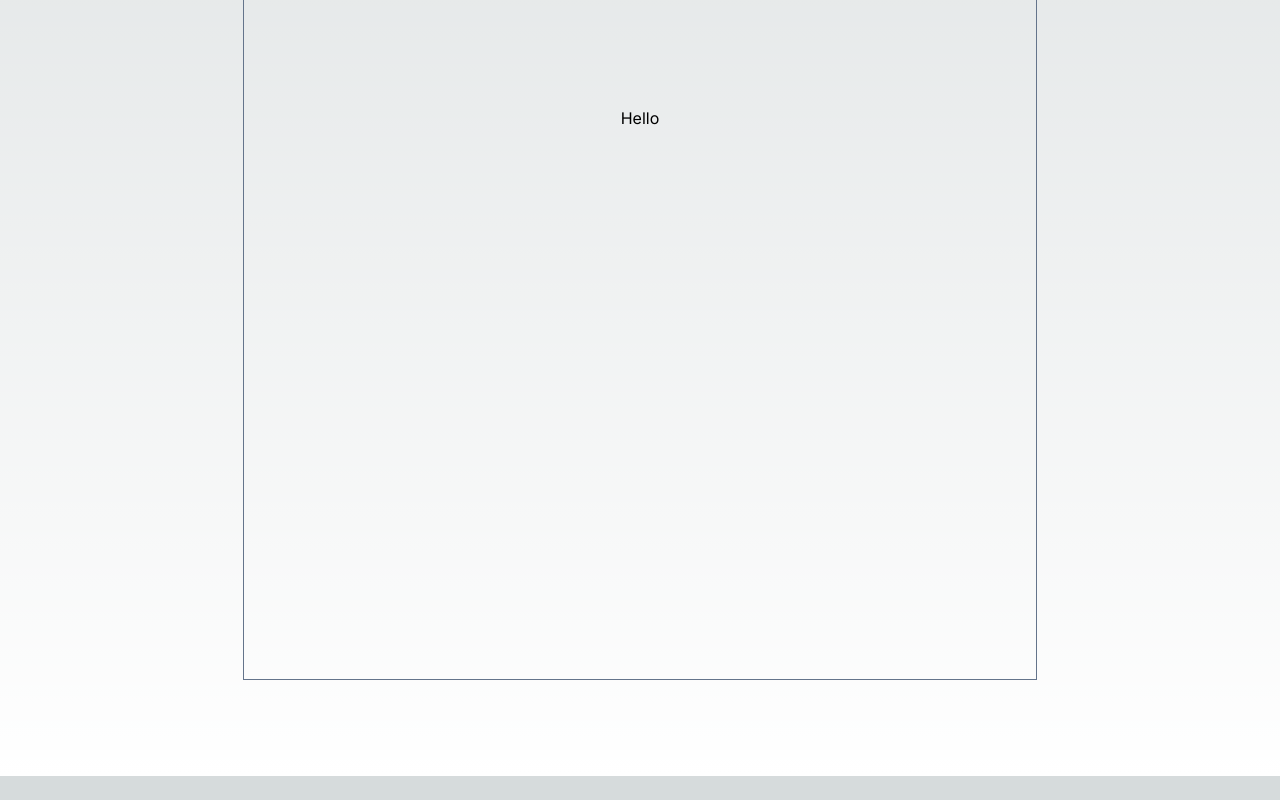
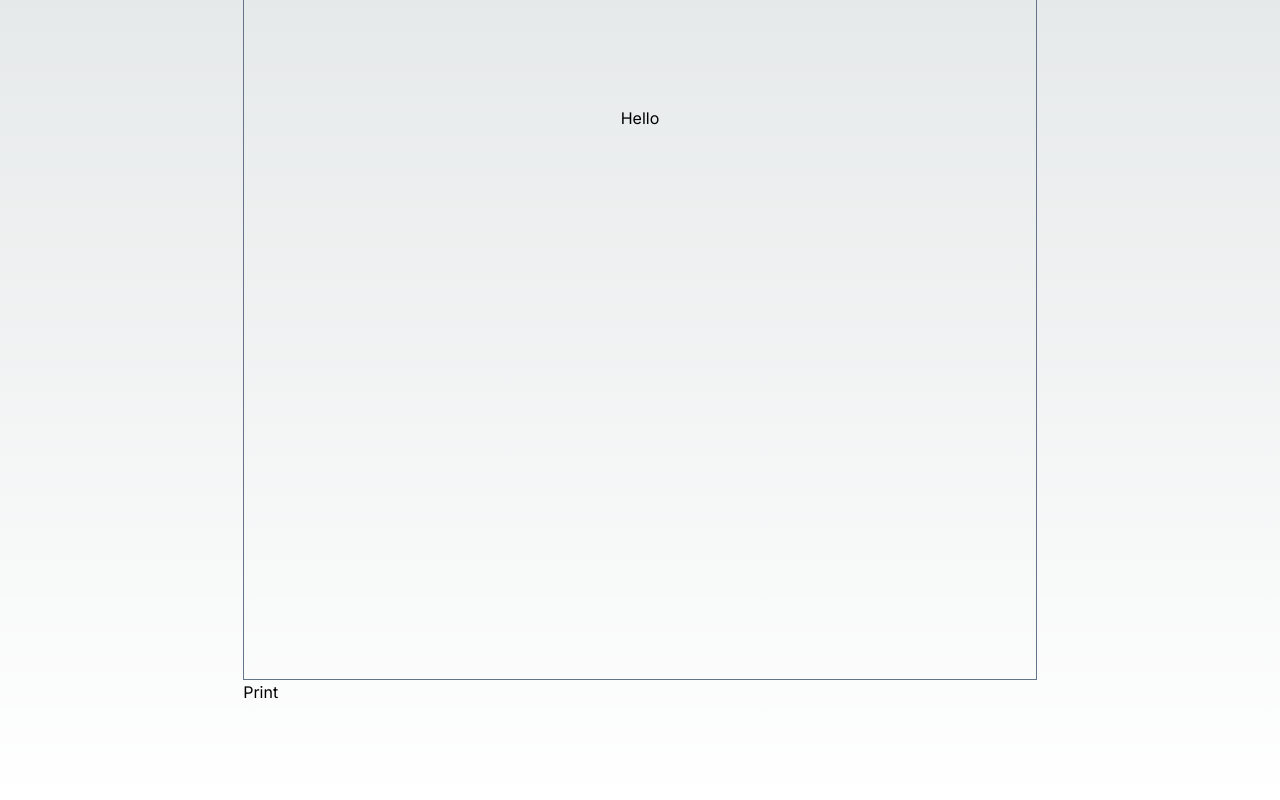
Before and after one commit to jakubfiglak/resume, a Next.js app: page / in a window 1280 px wide. Shown: the part 539-1339 px from the top of the page. Before the commit the page ends 1315 px from the top, so only its background shows below. Built offline with nearby package versions, Linux system fonts and the light colour scheme.

Commit message:
feat: print handler

```diff
--- a/app/page.tsx
+++ b/app/page.tsx
@@ -1,9 +1,9 @@
+import { Resume } from "./resume";
+
 export default function Home() {
   return (
     <main className="flex min-h-screen flex-col items-center justify-between p-24">
-      <article className="border border-slate-500 w-[21cm] h-[29.7cm] flex justify-center items-center">
-        <h1>Hello</h1>
-      </article>
+      <Resume />
     </main>
   );
 }
--- /dev/null
+++ b/app/resume.tsx
@@ -0,0 +1,21 @@
+"use client";
+
+import { useRef } from "react";
+import { useReactToPrint } from "react-to-print";
+
+export const Resume = () => {
+  const resumeRef = useRef(null);
+  const handlePrint = useReactToPrint({ content: () => resumeRef.current });
+
+  return (
+    <div>
+      <article
+        ref={resumeRef}
+        className="border border-slate-500 w-[21cm] h-[29.7cm] flex justify-center items-center"
+      >
+        <h1>Hello</h1>
+      </article>
+      <button onClick={handlePrint}>Print</button>
+    </div>
+  );
+};
--- a/package.json
+++ b/package.json
@@ -19,6 +19,7 @@
     "postcss": "8.4.30",
     "react": "18.2.0",
     "react-dom": "18.2.0",
+    "react-to-print": "^2.14.13",
     "tailwindcss": "3.3.3",
     "typescript": "5.2.2"
   }
```
Also changed, not shown: 2 other files (tests, documents, lock files or other folders).
